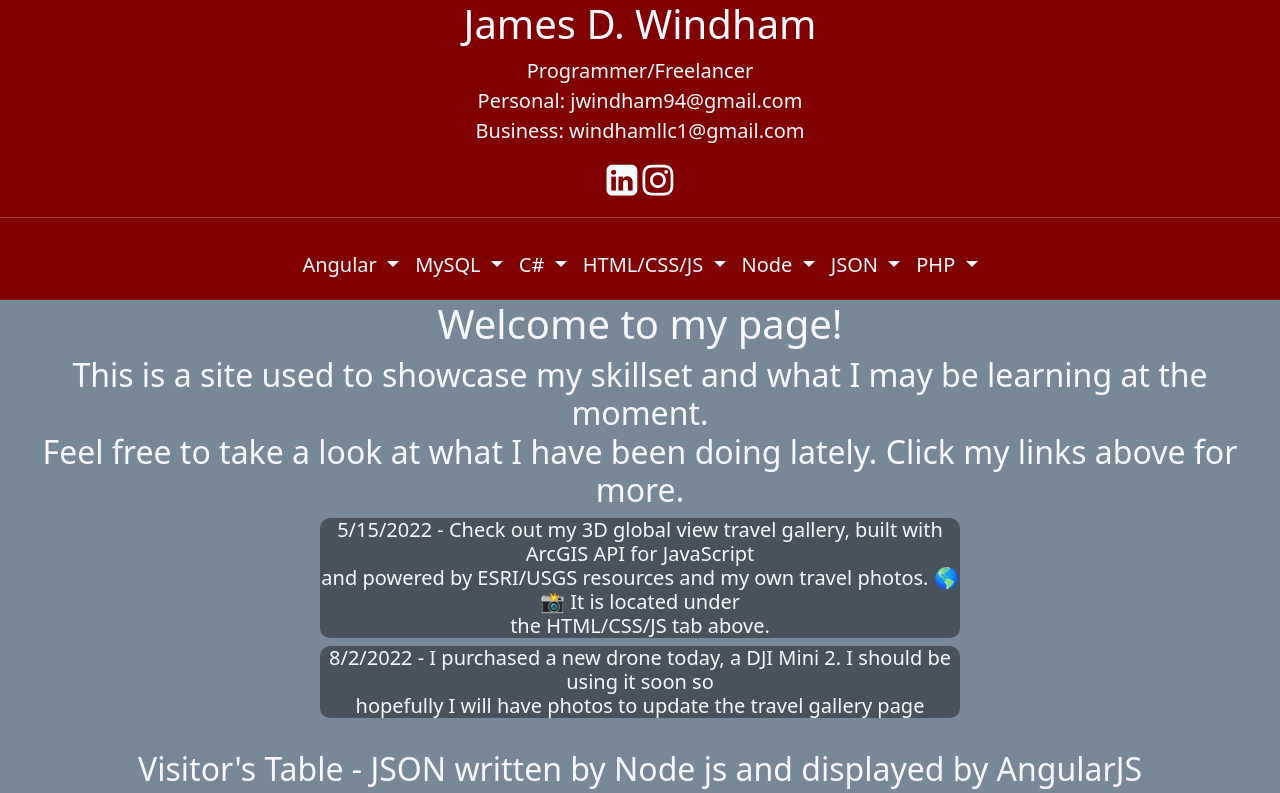
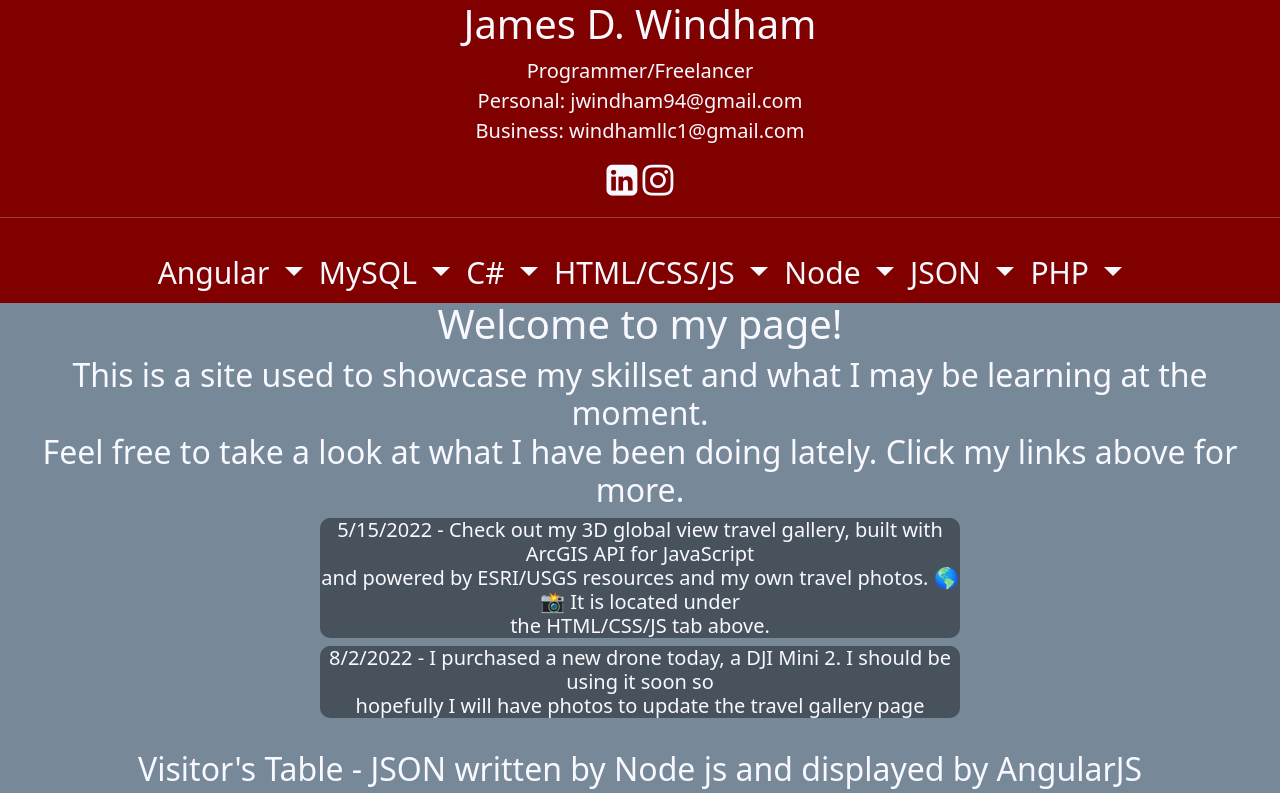
Before and after one commit to jdw083/jdw083.github.io, a plain HTML site: page index.html in a window 1280 px wide. Shown: the top 793 px of the page. Drawn offline with nearby package versions, Linux system fonts and the light colour scheme.

Commit message:
Update index.html

```diff
--- a/index.html
+++ b/index.html
@@ -95,6 +95,9 @@
                 margin-right: auto;
                 border-radius: 10px;
                 text-align: center;
+            }
+            .dropdown {
+                font-size: 30px;
             }
         </style>
         <title>James Windham - Portfolio Showcase</title>
```
